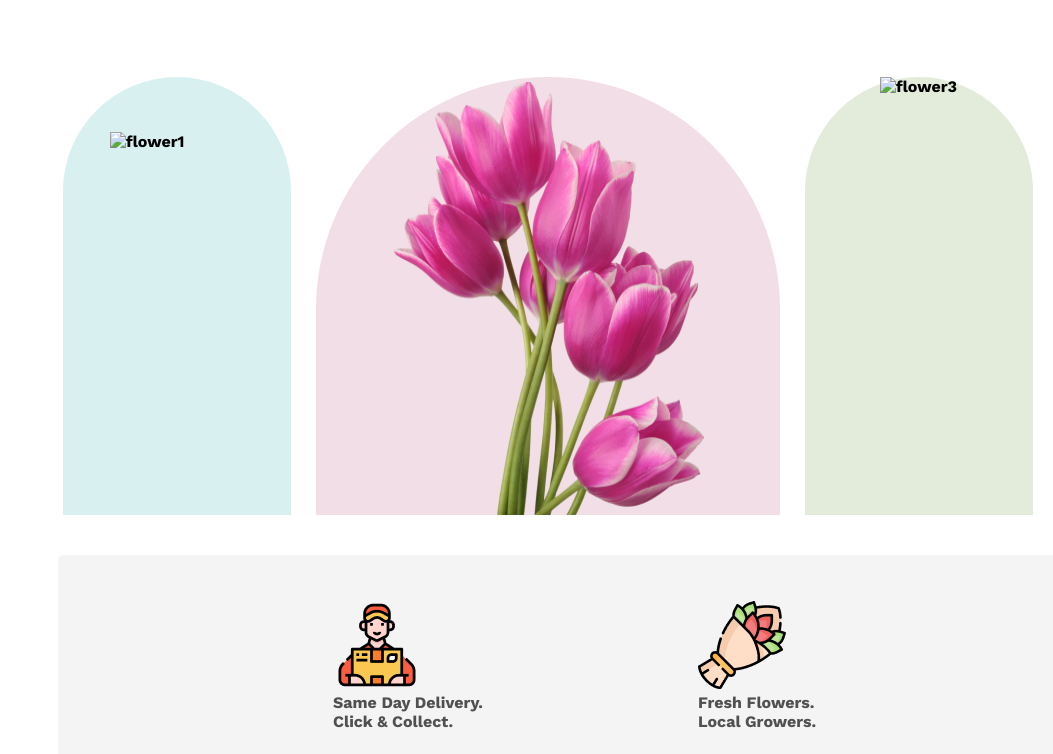
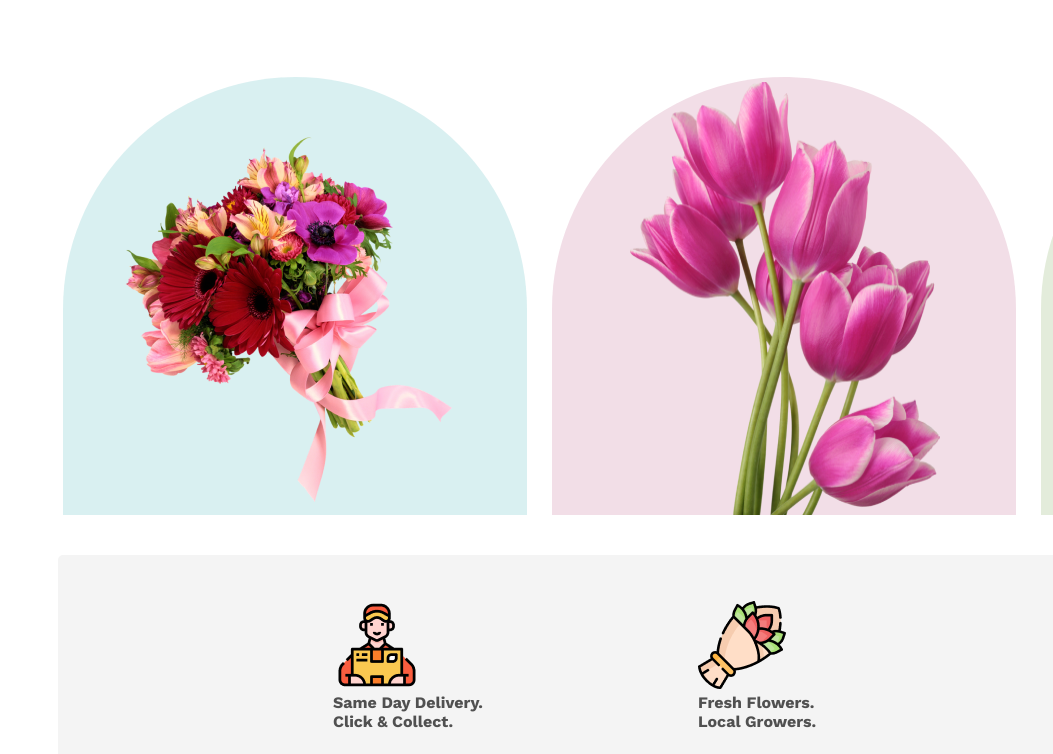
Before and after one commit to 123Somrat/assignment, a plain HTML site: page index.html in a window 1280 px wide. Shown: the part 1599-2353 px from the top of the page, without its empty margins (227-1280 px from the left). Drawn offline with nearby package versions, Linux system fonts and the light colour scheme; the site is published under a folder, as on GitHub Pages, so addresses that start at the root find nothing; files whose address does not match are found by name.

Commit message:
fixed another path issue

```diff
--- a/index.html
+++ b/index.html
@@ -49,7 +49,7 @@
         </div>
         <div class="flowers_catagory">
              <div class="category1">
-                <img src="/images/pngwing 5.png" alt="flower1" class="img1">
+                <img src="./images/pngwing 5.png" alt="flower1" class="img1">
 
              </div>
 
@@ -57,7 +57,7 @@
                   <img src="./images/pngwing 6.png" alt="flower2"class="img2" >
              </div>
              <div class="category3">
-                <img src="/images/pngwing 7.png" alt="flower3" class="img3" >
+                <img src="./images/pngwing 7.png" alt="flower3" class="img3" >
              </div>
         </div>
         <div class="support">
--- a/styles/style.css
+++ b/styles/style.css
@@ -206,7 +206,7 @@ ul li:hover{
 .getlatests_deals{
     width:1400px;
     height:449px;
-    background-image: url("/images/Rectangle\ 9.png");
+    background-image: url("./images/Rectangle\ 9.png");
     margin-left: 250px;
     margin-top: 50px;
     border-radius: 5px;
```
